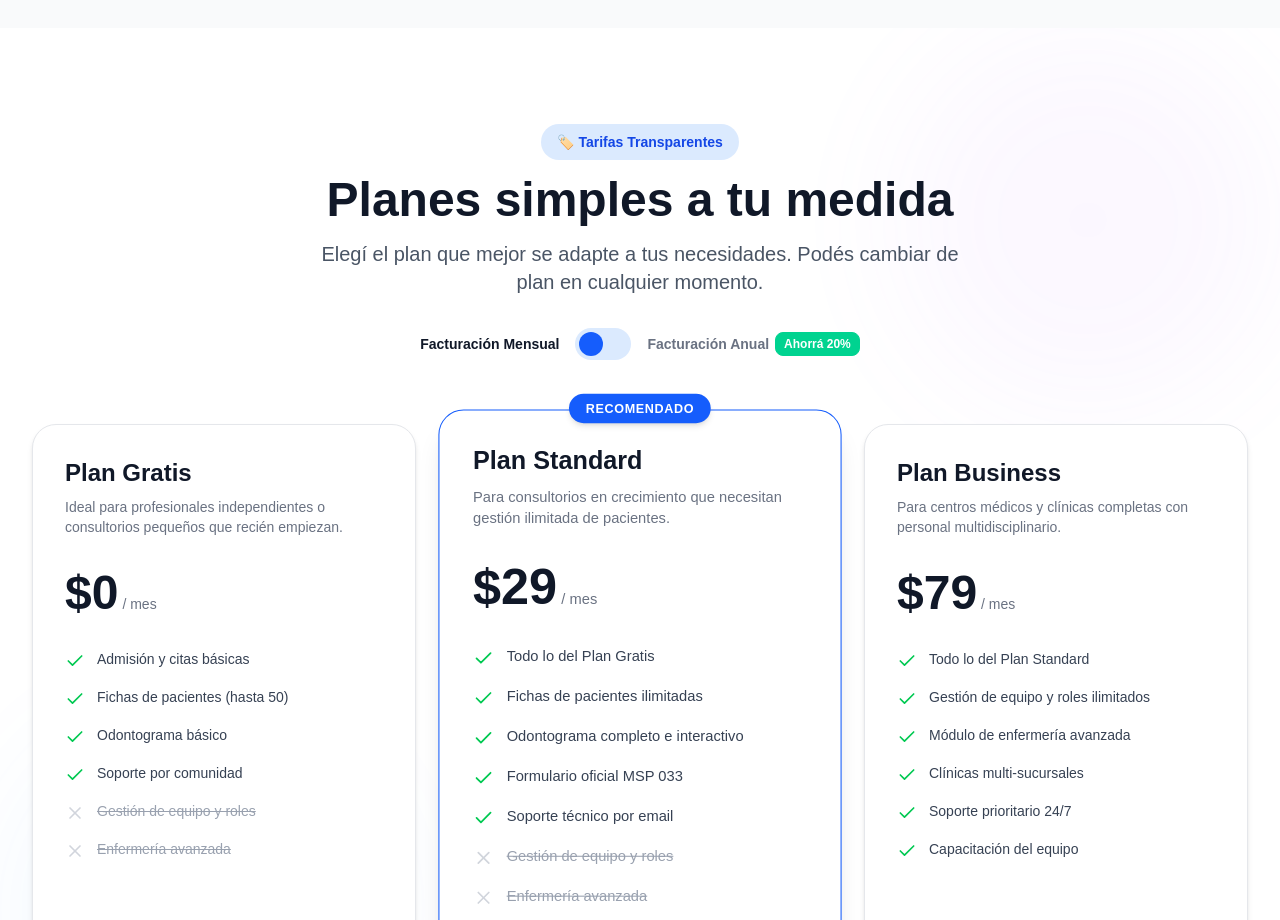
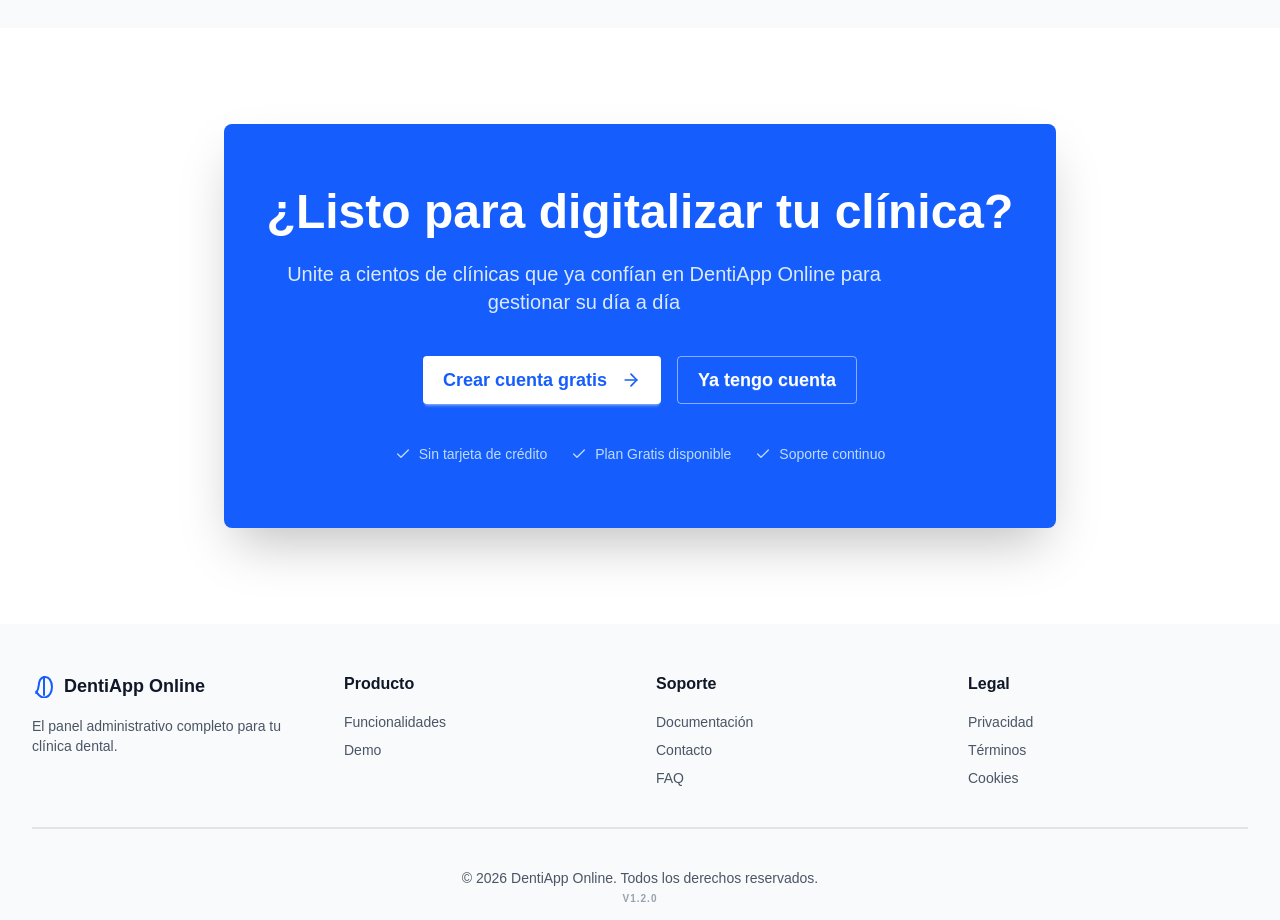
Before and after one commit to jaimedrodriguezf-netizen/dentiapp-online, a Next.js app: page / in a window 1280 px wide. Shown: the part 1880-2800 px from the top of the page. Built offline with nearby package versions, Linux system fonts and the light colour scheme.

Commit message:
refactor(landing): remove pricing plans section and navigation links

```diff
--- a/src/app/page.tsx
+++ b/src/app/page.tsx
@@ -13,7 +13,6 @@ import {
   Sparkles,
   Shield,
   Stethoscope,
-  X,
 } from 'lucide-react'
 import { Tooth } from '@/components/ui/ToothIcon'
 import { APP_VERSION } from '@/lib/version'
@@ -381,202 +380,6 @@ function StatsSection() {
   )
 }
 
-// Pricing section
-export function PricingSection() {
-  const [billingPeriod, setBillingPeriod] = useState<'monthly' | 'annually'>('monthly')
-
-  // Precios editables persistidos en localStorage, con fallbacks a los valores por defecto
-  const [prices, setPrices] = useState({
-    free: 0,
-    standard: 29,
-    standardAnnual: 23,
-    business: 79,
-    businessAnnual: 63
-  })
-
-  // Cargar precios de localStorage en el montaje
-  useEffect(() => {
-    const fPrice = localStorage.getItem('pricing_free')
-    const sPrice = localStorage.getItem('pricing_standard')
-    const sPriceAnnual = localStorage.getItem('pricing_standard_annual')
-    const bPrice = localStorage.getItem('pricing_business')
-    const bPriceAnnual = localStorage.getItem('pricing_business_annual')
-
-    // eslint-disable-next-line react-hooks/set-state-in-effect
-    setPrices({
-      free: fPrice !== null ? Number(fPrice) : 0,
-      standard: sPrice !== null ? Number(sPrice) : 29,
-      standardAnnual: sPriceAnnual !== null ? Number(sPriceAnnual) : 23,
-      business: bPrice !== null ? Number(bPrice) : 79,
-      businessAnnual: bPriceAnnual !== null ? Number(bPriceAnnual) : 63
-    })
-  }, [])
-
-  const plans = [
-    {
-      id: 'free',
-      name: 'Plan Gratis',
-      description: 'Ideal para profesionales independientes o consultorios pequeños que recién empiezan.',
-      price: { monthly: prices.free, annually: prices.free },
-      features: [
-        { text: 'Admisión y citas básicas', included: true },
-        { text: 'Fichas de pacientes (hasta 50)', included: true },
-        { text: 'Odontograma básico', included: true },
-        { text: 'Soporte por comunidad', included: true },
-        { text: 'Gestión de equipo y roles', included: false },
-        { text: 'Enfermería avanzada', included: false },
-      ],
-      popular: false,
-      buttonText: 'Empezar Gratis',
-      buttonClass: 'btn-outline border-blue-600 text-blue-600 hover:bg-blue-600 hover:text-white',
-    },
-    {
-      id: 'standard',
-      name: 'Plan Standard',
-      description: 'Para consultorios en crecimiento que necesitan gestión ilimitada de pacientes.',
-      price: { monthly: prices.standard, annually: prices.standardAnnual },
-      features: [
-        { text: 'Todo lo del Plan Gratis', included: true },
-        { text: 'Fichas de pacientes ilimitadas', included: true },
-        { text: 'Odontograma completo e interactivo', included: true },
-        { text: 'Formulario oficial MSP 033', included: true },
-        { text: 'Soporte técnico por email', included: true },
-        { text: 'Gestión de equipo y roles', included: false },
-        { text: 'Enfermería avanzada', included: false },
-      ],
-      popular: true,
-      buttonText: 'Adquirir Standard',
-      buttonClass: 'bg-blue-600 hover:bg-blue-700 text-white border-none',
-    },
-    {
-      id: 'business',
-      name: 'Plan Business',
-      description: 'Para centros médicos y clínicas completas con personal multidisciplinario.',
-      price: { monthly: prices.business, annually: prices.businessAnnual },
-      features: [
-        { text: 'Todo lo del Plan Standard', included: true },
-        { text: 'Gestión de equipo y roles ilimitados', included: true },
-        { text: 'Módulo de enfermería avanzada', included: true },
-        { text: 'Clínicas multi-sucursales', included: true },
-        { text: 'Soporte prioritario 24/7', included: true },
-        { text: 'Capacitación del equipo', included: true },
-      ],
-      popular: false,
-      buttonText: 'Adquirir Business',
-      buttonClass: 'btn-outline border-purple-600 text-purple-600 hover:bg-purple-600 hover:text-white',
-    },
-  ]
-
-
-  return (
-    <section id="pricing" className="py-24 bg-white relative overflow-hidden">
-      {/* Background decoration */}
-      <div className="absolute top-1/2 left-1/2 -translate-x-1/2 -translate-y-1/2 w-full h-full max-w-7xl pointer-events-none opacity-5">
-        <div className="absolute top-0 right-0 w-96 h-96 bg-purple-400 rounded-full blur-3xl" />
-        <div className="absolute bottom-0 left-0 w-96 h-96 bg-blue-400 rounded-full blur-3xl" />
-      </div>
-
-      <div className="max-w-7xl mx-auto px-4 sm:px-6 lg:px-8 relative z-10">
-        <ScrollReveal>
-          <div className="text-center mb-16">
-            <span className="inline-block px-4 py-2 rounded-full bg-blue-100 text-blue-700 text-sm font-semibold mb-4">
-              🏷️ Tarifas Transparentes
-            </span>
-            <h2 className="text-4xl sm:text-5xl font-bold text-gray-900 mb-4">
-              Planes simples a tu medida
-            </h2>
-            <p className="text-xl text-gray-600 max-w-2xl mx-auto mb-8">
-              Elegí el plan que mejor se adapte a tus necesidades. Podés cambiar de plan en cualquier momento.
-            </p>
-
-            {/* Billing Toggle */}
-            <div className="flex items-center justify-center gap-4">
-              <span className={`text-sm font-semibold ${billingPeriod === 'monthly' ? 'text-gray-900' : 'text-gray-500'}`}>
-                Facturación Mensual
-              </span>
-              <button
-                onClick={() => setBillingPeriod(billingPeriod === 'monthly' ? 'annually' : 'monthly')}
-                className="w-14 h-8 bg-blue-100 hover:bg-blue-200 rounded-full p-1 transition-colors duration-200 focus:outline-none relative"
-                aria-label="Alternar período de facturación"
-              >
-                <motion.div
-                  className="w-6 h-6 bg-blue-600 rounded-full"
-                  animate={{ x: billingPeriod === 'monthly' ? 0 : 24 }}
-                  transition={{ type: 'spring', stiffness: 500, damping: 30 }}
-                />
-              </button>
-              <span className={`text-sm font-semibold flex items-center gap-1.5 ${billingPeriod === 'annually' ? 'text-gray-900' : 'text-gray-500'}`}>
-                Facturación Anual
-                <span className="badge badge-success text-white font-bold text-xs py-1 px-2">Ahorrá 20%</span>
-              </span>
-            </div>
-          </div>
-        </ScrollReveal>
-
-        <div className="grid grid-cols-1 lg:grid-cols-3 gap-8 items-stretch">
-          {plans.map((plan, index) => (
-            <ScrollReveal key={plan.id} delay={index * 0.1}>
-              <motion.div
-                className={`flex flex-col h-full rounded-3xl p-8 bg-white border transition-all duration-300 relative ${
-                  plan.popular
-                    ? 'border-blue-600 shadow-xl scale-100 lg:scale-105 z-10'
-                    : 'border-gray-200 shadow-md hover:shadow-xl'
-                }`}
-                whileHover={{ y: -8 }}
-              >
-                {plan.popular && (
-                  <span className="absolute -top-4 left-1/2 -translate-x-1/2 bg-blue-600 text-white text-xs font-bold uppercase tracking-wider py-1.5 px-4 rounded-full shadow-md">
-                    Recomendado
-                  </span>
-                )}
-
-                <div className="mb-6">
-                  <h3 className="text-2xl font-bold text-gray-900 mb-2">{plan.name}</h3>
-                  <p className="text-gray-500 text-sm min-h-[48px]">{plan.description}</p>
-                </div>
-
-                <div className="flex items-baseline gap-1 mb-8">
-                  <span className="text-5xl font-extrabold text-gray-900">
-                    ${billingPeriod === 'monthly' ? plan.price.monthly : plan.price.annually}
-                  </span>
-                  <span className="text-gray-500 text-sm">/ mes</span>
-                  {billingPeriod === 'annually' && plan.price.monthly > 0 && (
-                    <span className="text-xs text-green-600 font-semibold ml-2">
-                      (Facturado anualmente)
-                    </span>
-                  )}
-                </div>
-
-                <ul className="space-y-4 mb-8 flex-grow">
-                  {plan.features.map((feature, idx) => (
-                    <li key={idx} className="flex items-start gap-3 text-sm">
-                      {feature.included ? (
-                        <Check className="w-5 h-5 text-green-500 shrink-0 mt-0.5" />
-                      ) : (
-                        <X className="w-5 h-5 text-gray-300 shrink-0 mt-0.5" />
-                      )}
-                      <span className={feature.included ? 'text-gray-700' : 'text-gray-400 line-through'}>
-                        {feature.text}
-                      </span>
-                    </li>
-                  ))}
-                </ul>
-
-                <Link
-                  href={`/register?plan=${plan.id}`}
-                  className={`btn btn-block py-3 rounded-xl font-semibold transition-all duration-200 ${plan.buttonClass}`}
-                >
-                  {plan.buttonText}
-                </Link>
-              </motion.div>
-            </ScrollReveal>
-          ))}
-        </div>
-      </div>
-    </section>
-  )
-}
-
 // CTA section
 function CTASection() {
   return (
@@ -653,7 +456,6 @@ function Footer() {
             <h4 className="font-semibold text-gray-900 mb-4">Producto</h4>
             <ul className="space-y-2 text-sm">
               <li><Link href="#features" className="hover:text-blue-600 transition-colors">Funcionalidades</Link></li>
-              <li><Link href="#pricing" className="hover:text-blue-600 transition-colors">Precios</Link></li>
               <li><Link href="#" className="hover:text-blue-600 transition-colors">Demo</Link></li>
             </ul>
           </div>
@@ -693,7 +495,6 @@ export default function HomePage() {
       <HeroSection />
       <FeaturesSection />
       <StatsSection />
-      <PricingSection />
       <CTASection />
       <Footer />
     </main>
```
Also changed, not shown: 1 other file (tests, documents, lock files or other folders).
